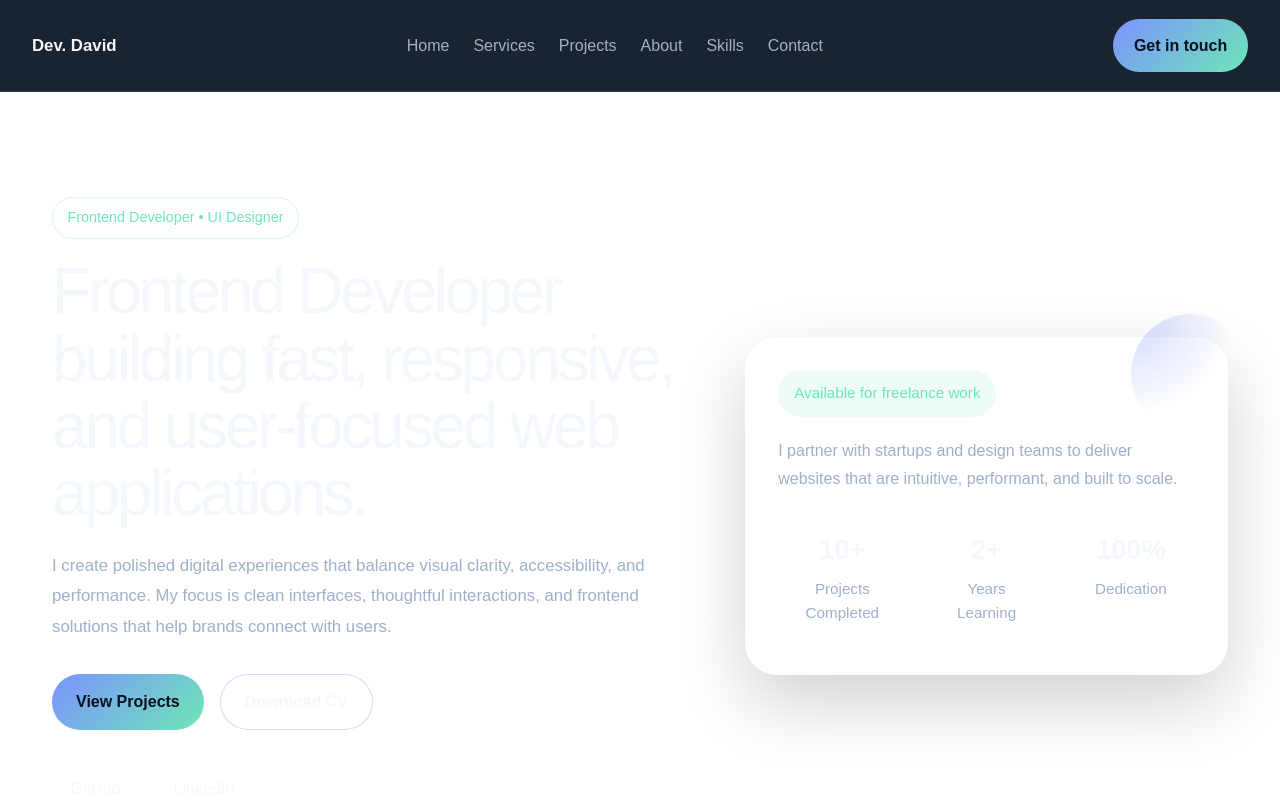
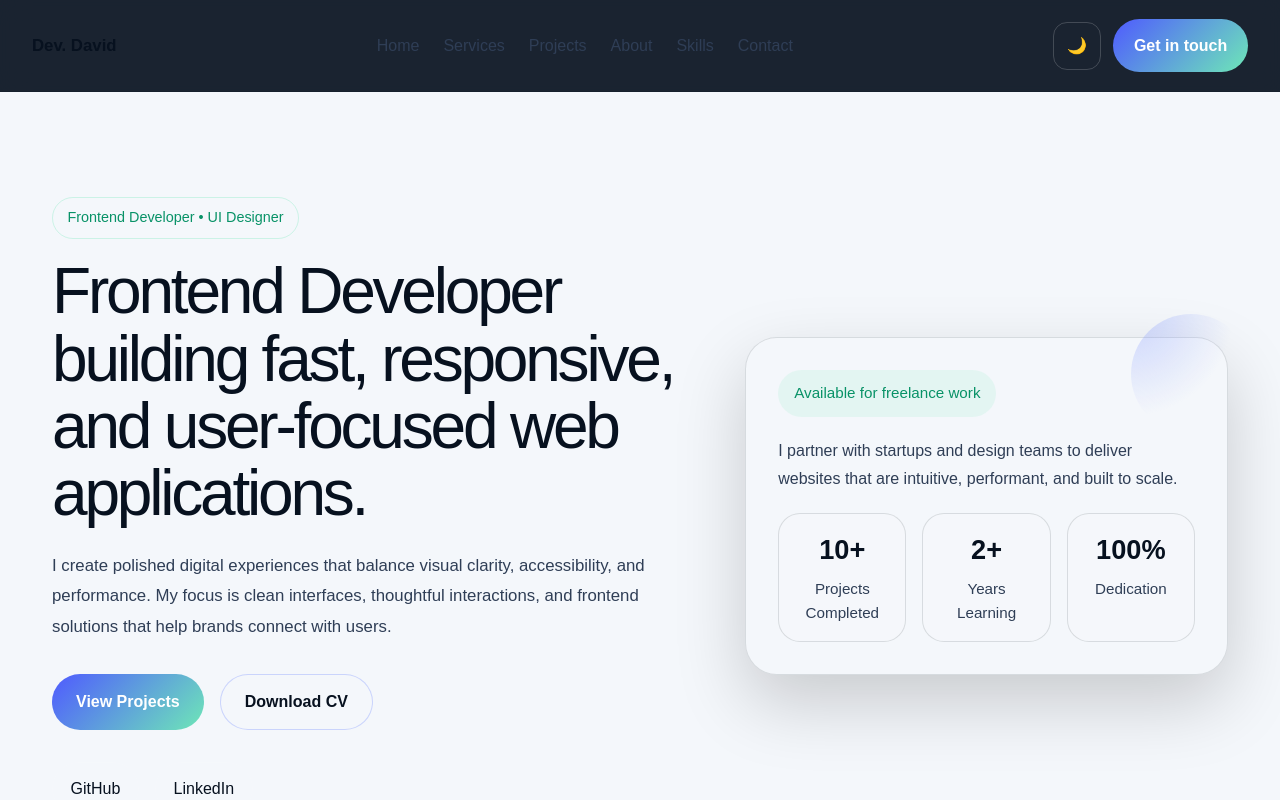
Before and after one commit to Lekan101/landingPage, a Next.js app: page / in a window 1280 px wide. Shown: the top 800 px of the page. Built offline with nearby package versions, Linux system fonts and the light colour scheme.

Commit message:
light effect added

```diff
--- a/app/components/Navbar.tsx
+++ b/app/components/Navbar.tsx
@@ -1,14 +1,31 @@
 "use client";
 
 import Link from "next/link";
-import { useState } from "react";
+import { useEffect, useState } from "react";
 import styles from "../page.module.css";
 import { navItems } from "../lib/siteData";
 
 export function Navbar() {
   const [menuOpen, setMenuOpen] = useState(false);
+  const [theme, setTheme] = useState<"light" | "dark">("dark");
+
+  useEffect(() => {
+    const storedTheme = typeof window !== "undefined" ? window.localStorage.getItem("theme") : null;
+    const prefersDark = typeof window !== "undefined" && window.matchMedia("(prefers-color-scheme: dark)").matches;
+    const initialTheme = storedTheme === "light" || storedTheme === "dark" ? storedTheme : prefersDark ? "dark" : "light";
+
+    setTheme(initialTheme);
+    document.documentElement.dataset.theme = initialTheme;
+  }, []);
 
   const closeMenu = () => setMenuOpen(false);
+
+  const toggleTheme = () => {
+    const nextTheme = theme === "dark" ? "light" : "dark";
+    setTheme(nextTheme);
+    document.documentElement.dataset.theme = nextTheme;
+    window.localStorage.setItem("theme", nextTheme);
+  };
 
   return (
     <header className={styles.navbar} role="banner">
@@ -46,6 +63,14 @@ export function Navbar() {
       </nav>
 
       <div className={styles.navActions}>
+        <button
+          type="button"
+          className={styles.themeToggle}
+          onClick={toggleTheme}
+          aria-label={`Switch to ${theme === "dark" ? "light" : "dark"} mode`}
+        >
+          {theme === "dark" ? "☀️" : "🌙"}
+        </button>
         <Link href="#contact" className={styles.navCta} onClick={closeMenu}>
           Get in touch
         </Link>
--- a/app/globals.css
+++ b/app/globals.css
@@ -1,9 +1,8 @@
 @import "tailwindcss";
 
 :root {
-  --background: #ffffff;
-  --foreground: #171717;
-  /* Design tokens used by page.module.css */
+  --background: #07111f;
+  --foreground: #f4f7fb;
   --primary-color: #07111f;
   --secondary-color: #f4f7fb;
   --success-color: #0f1b2d;
@@ -16,6 +15,21 @@
   --box-shadow: rgba(0,0,0,0.18);
 }
 
+[data-theme="light"] {
+  --background: #f4f7fb;
+  --foreground: #07111f;
+  --primary-color: #ffffff;
+  --secondary-color: #07111f;
+  --success-color: #dce9f8;
+  --danger-color: #2f3e56;
+  --warning-color: #089267;
+  --info-color: #4f5aff;
+  --border: rgba(7, 17, 31, 0.12);
+  --accent: #4f5aff;
+  --accent-2: #6ee7b7;
+  --box-shadow: rgba(0,0,0,0.08);
+}
+
 @theme inline {
   --color-background: var(--background);
   --color-foreground: var(--foreground);
@@ -25,8 +39,8 @@
 
 @media (prefers-color-scheme: dark) {
   :root {
-    --background: #0a0a0a;
-    --foreground: #ededed;
+    --background: #07111f;
+    --foreground: #f4f7fb;
   }
 }
 
@@ -35,3 +49,9 @@ body {
   color: var(--foreground);
   font-family: Arial, Helvetica, sans-serif;
 }
+
+button,
+input,
+textarea {
+  font-family: inherit;
+}
--- a/app/page.module.css
+++ b/app/page.module.css
@@ -85,6 +85,27 @@ html {
 .navActions {
   display: flex;
   align-items: center;
+  gap: 0.75rem;
+}
+
+.themeToggle {
+  border: 1px solid rgba(255, 255, 255, 0.18);
+  display: inline-flex;
+  align-items: center;
+  justify-content: center;
+  width: 48px;
+  height: 48px;
+  border-radius: 14px;
+  background: transparent;
+  color: var(--secondary-color);
+  cursor: pointer;
+  transition: background 0.2s ease, transform 0.2s ease;
+}
+
+.themeToggle:hover,
+.themeToggle:focus-visible {
+  background: rgba(255, 255, 255, 0.08);
+  transform: translateY(-2px);
 }
 
 .navCta {
```
